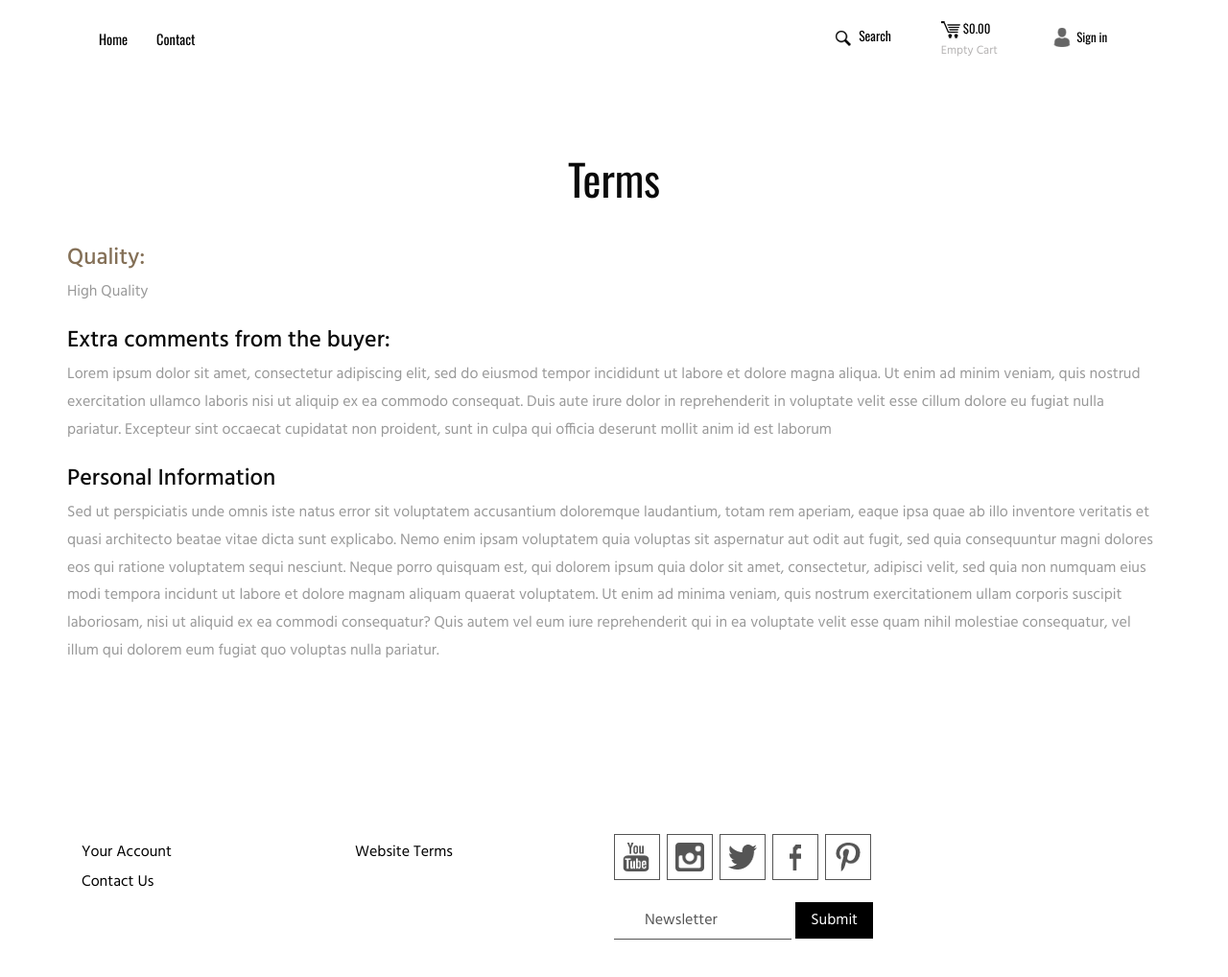
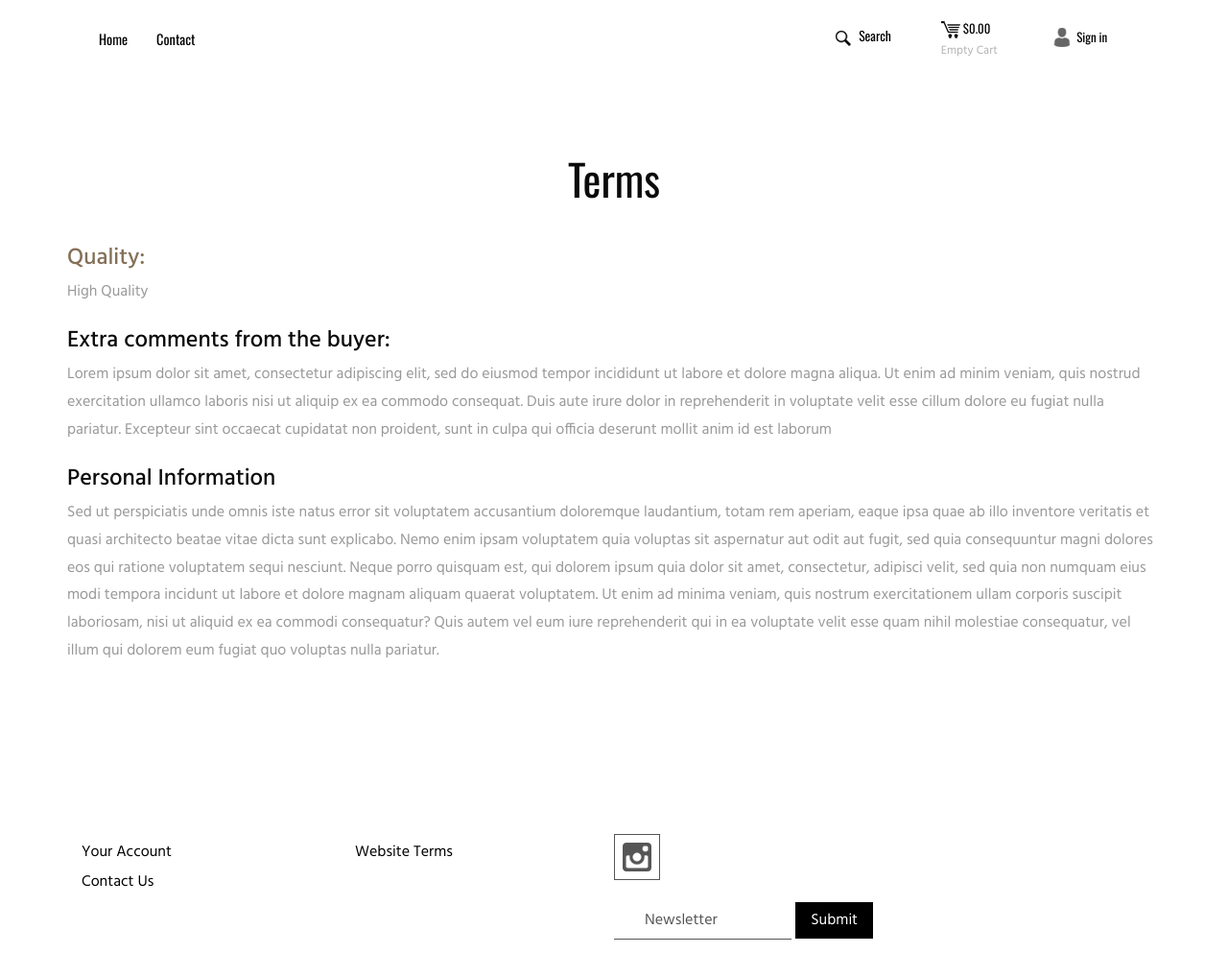
Before and after one commit to TyRusty/tyhib.github.io, a plain HTML site: page terms.html in a window 1280 px wide. Shown: the whole page at 96% size. Drawn offline with nearby package versions, Linux system fonts and the light colour scheme; a script that the page names is missing.

Commit message:
Update terms.html

```diff
--- a/terms.html
+++ b/terms.html
@@ -1,8 +1,4 @@
-<!--Author: W3layouts
-Author URL: http://w3layouts.com
-License: Creative Commons Attribution 3.0 Unported
-License URL: http://creativecommons.org/licenses/by/3.0/
--->
+
 <!DOCTYPE HTML>
 <html>
 <head>
@@ -140,11 +136,12 @@ Smartphone Compatible web template, free webdesigns for Nokia, Samsung, LG, Sony
 				</div>
 				<div class="col-md-3 footer-grid-icon">
 					<ul>
-						<li><a href="#"><span class="u-tub"> </span></a></li>
-						<li><a href="https://instagram.com/hibernationworldwide?utm_medium=copy_link"><span class="instro"> </span></a></li>
+						<!--<li><a href="#"><span class="u-tub"> </span></a></li>
 						<li><a href="#"><span class="twitter"> </span></a></li>
 						<li><a href="#"><span class="fb"> </span></a></li>
-						<li><a href="#"><span class="print"> </span></a></li>
+						<li><a href="#"><span class="print"> </span></a></li>-->
+
+						<li><a href="https://instagram.com/hibernationworldwide?utm_medium=copy_link"><span class="instro"> </span></a></li>
 					</ul>
 					<form>
 					<input class="email-ftr" type="text" value="Newsletter" onfocus="this.value = '';" onblur="if (this.value == '') {this.value = 'Newsletter';}">
```
